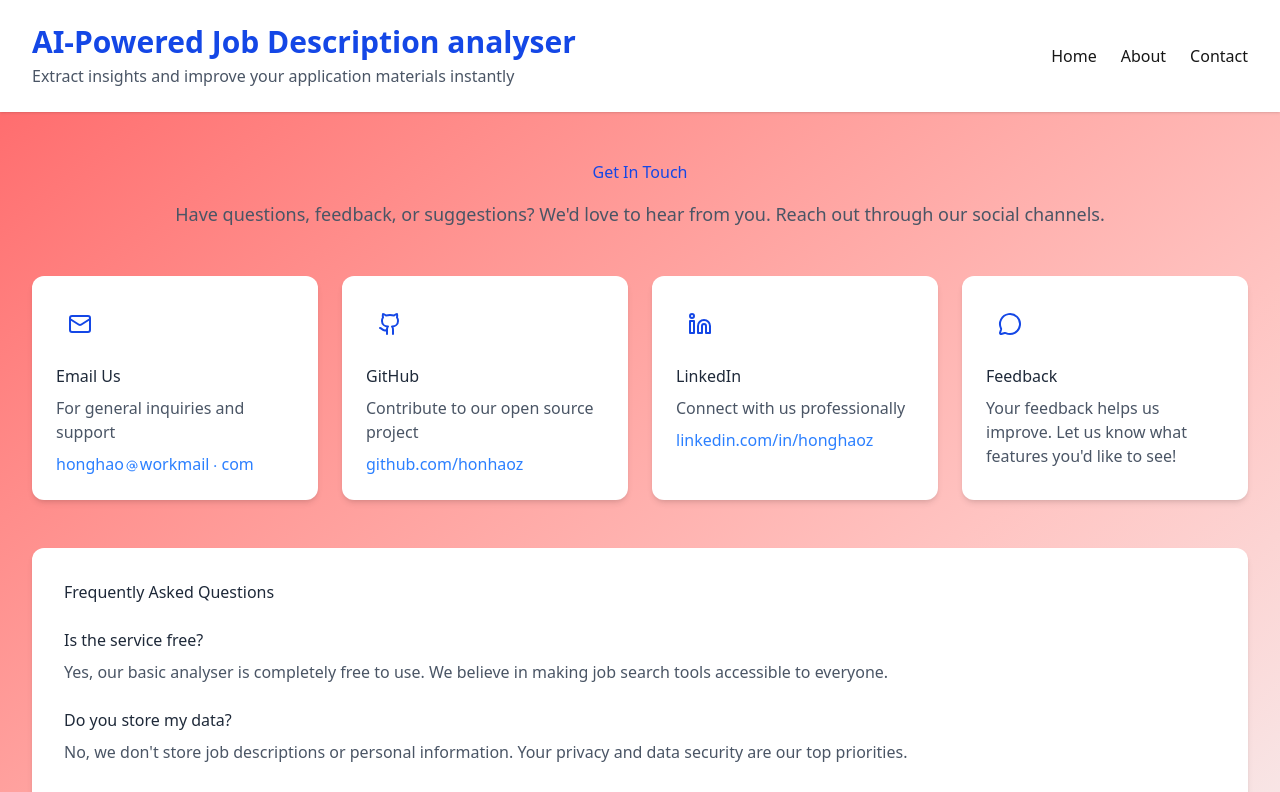
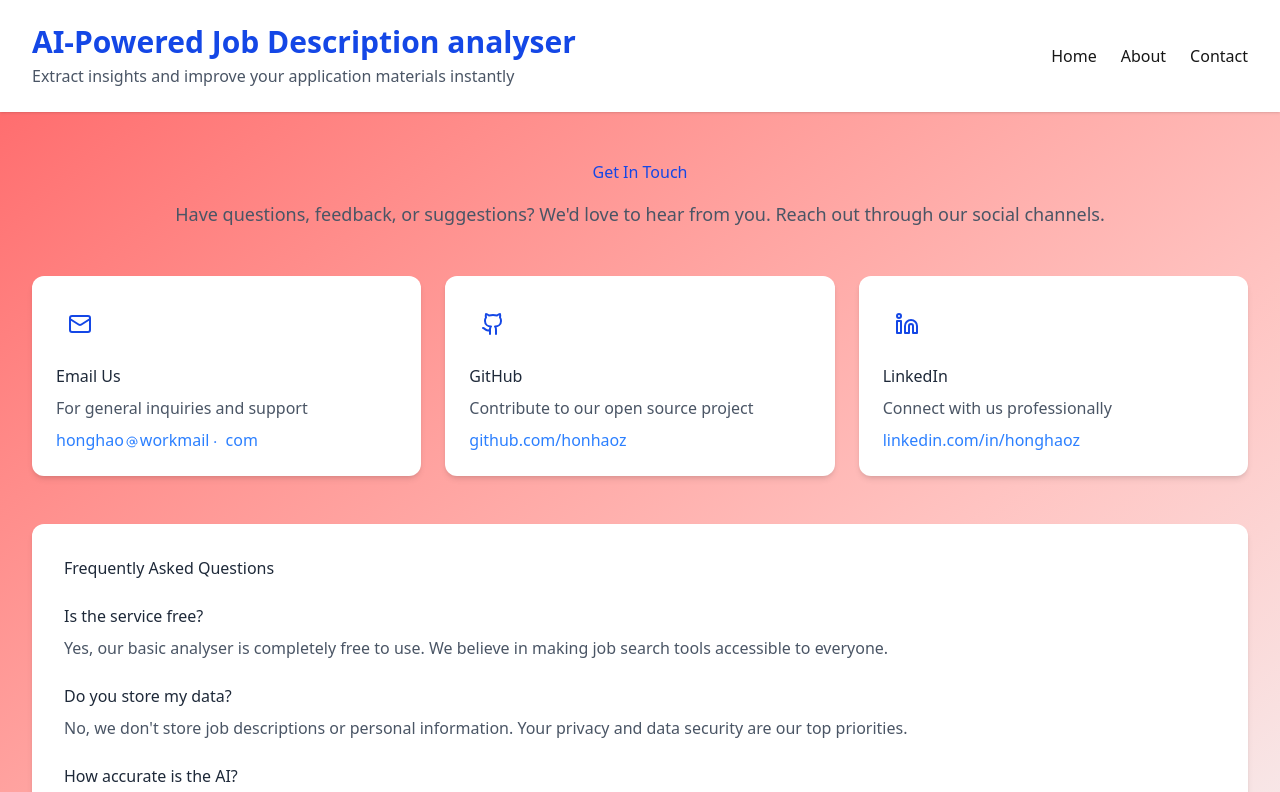
Before and after one commit to honhaoz/ai-job-analyser, a Next.js app in the folder app/: page /contact in a window 1280 px wide. Shown: the top 792 px of the page. Built offline with nearby package versions, Linux system fonts and the light colour scheme.

Commit message:
feat: address pr review

```diff
--- a/app/src/app/contact/page.tsx
+++ b/app/src/app/contact/page.tsx
@@ -1,12 +1,5 @@
 "use client";
-import {
-  Mail,
-  Github,
-  Linkedin,
-  MessageCircle,
-  AtSign,
-  Dot,
-} from "lucide-react";
+import { Mail, Github, Linkedin, AtSign, Dot } from "lucide-react";
 
 export default function Contact() {
   return (
@@ -46,10 +39,9 @@ const ContactInfo = () => {
       detail: (
         <>
           honghao
-          <AtSign className="w-3 h-3 inline mx-0.5" />
+          <AtSign className="w-3 h-3 inline mx-0.5" aria-label="at" />
           workmail
-          <Dot className="w-3 h-3 inline" />
-          com
+          <Dot className="w-3 h-3 inline" aria-label="dot" /> com
         </>
       ),
       href: "#",
@@ -71,19 +63,10 @@ const ContactInfo = () => {
       href: "https://linkedin.com/in/honghaoz",
       isEmail: false,
     },
-    {
-      method: "Feedback",
-      description:
-        "Your feedback helps us improve. Let us know what features you'd like to see!",
-      icon: <MessageCircle className="w-6 h-6" />,
-      detail: "",
-      href: "",
-      isEmail: false,
-    },
   ];
 
   return (
-    <div className="grid grid-cols-1 md:grid-cols-2 lg:grid-cols-4 gap-6 mb-12">
+    <div className="grid grid-cols-1 lg:grid-cols-3 gap-6 mb-12">
       {contactLists.map((contact) => (
         <div key={contact.method} className="bg-white rounded-xl shadow-md p-6">
           <div className="w-12 h-12 rounded-lg flex items-center justify-center text-blue-700 mb-4">
@@ -97,6 +80,7 @@ const ContactInfo = () => {
               onClick={contact.isEmail ? handleEmailClick : undefined}
               className="text-blue-500 hover:text-blue-700 transition-colors cursor-pointer"
               target={contact.isEmail ? undefined : "_blank"}
+              rel={contact.isEmail ? undefined : "noopener noreferrer"}
             >
               {contact.detail}
             </a>
@@ -135,8 +119,8 @@ const FaqSection = () => {
     <div className="bg-white rounded-xl shadow-md p-8">
       <h2 className="text-gray-800 mb-6">Frequently Asked Questions</h2>
       <div className="space-y-6">
-        {FaqList.map((faq, index) => (
-          <div key={index}>
+        {FaqList.map((faq) => (
+          <div key={faq.question}>
             <h3 className="text-gray-800 mb-2">{faq.question}</h3>
             <p className="text-gray-600">{faq.answer}</p>
           </div>
```
Also changed, not shown: 1 other file (tests, documents, lock files or other folders).
